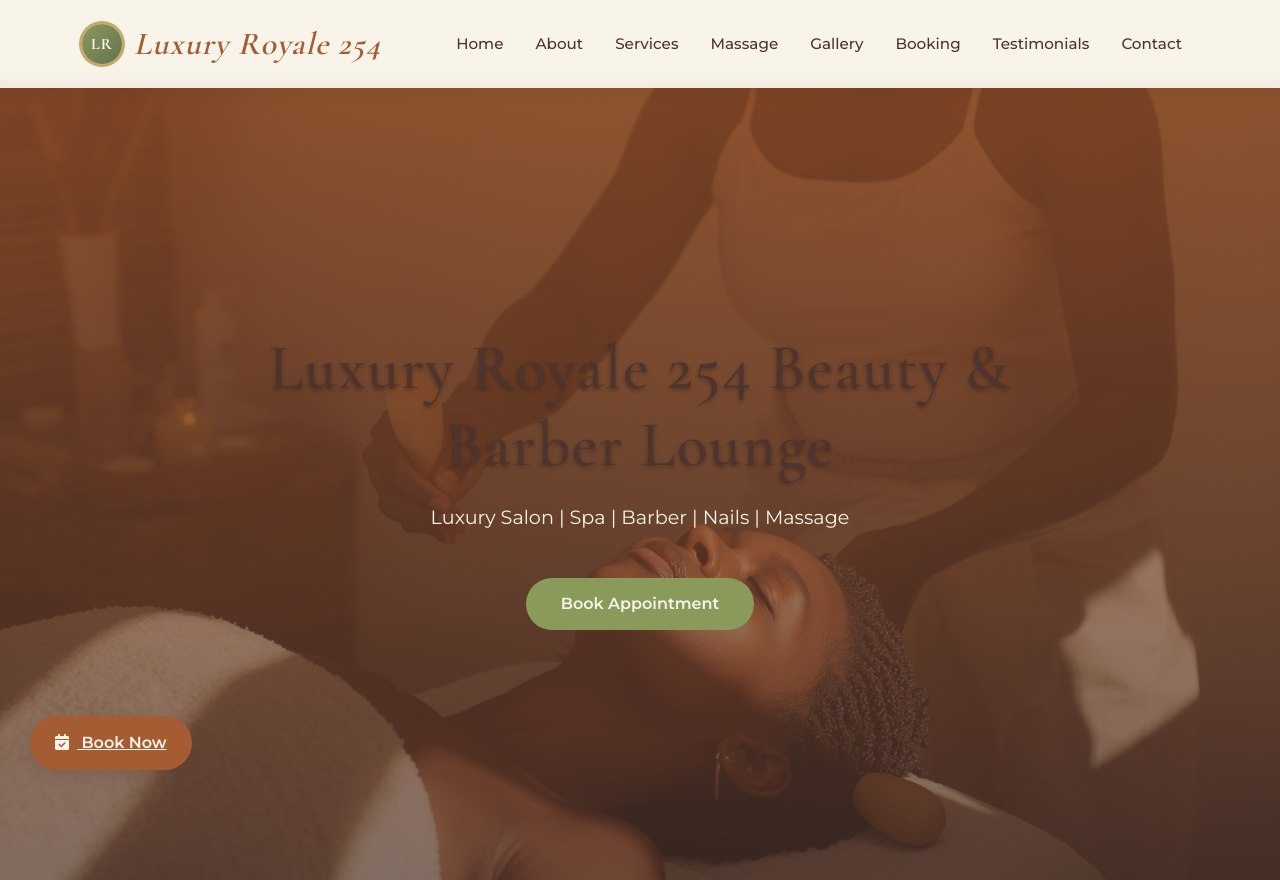
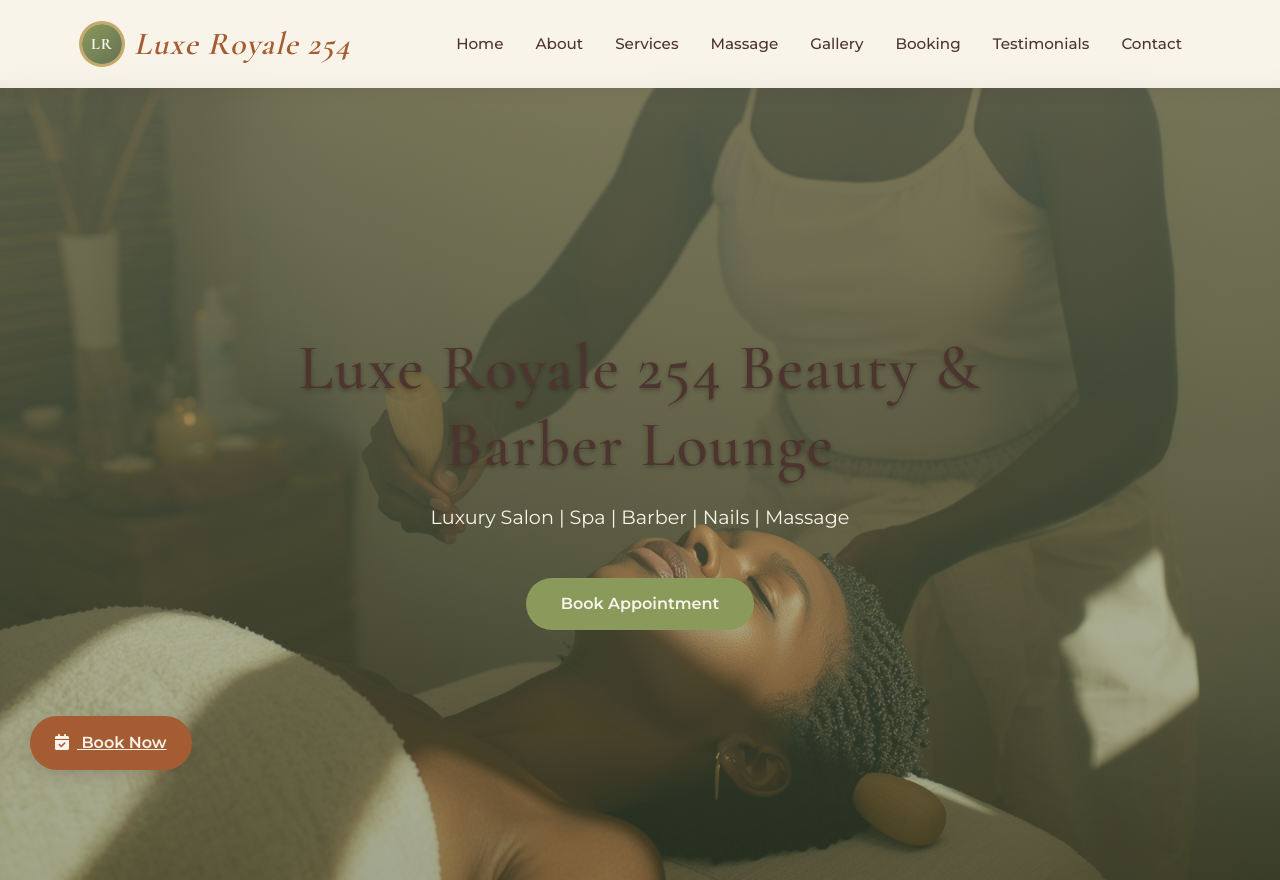
Before and after one commit to GettieSirma/Luxe-Royale-254, a plain HTML site: page index.html in a window 1280 px wide. Shown: the top 880 px of the page. Drawn offline with nearby package versions, Linux system fonts and the light colour scheme.

Commit message:
cChanged the linear gradient for the hero section

```diff
--- a/index.html
+++ b/index.html
@@ -129,12 +129,14 @@
 
     /* Hero Section - Updated with new color scheme */
     .hero {
-      background: linear-gradient(
-          rgba(166, 92, 50, 0.7),   /* Terracotta overlay */
-          rgba(78, 52, 46, 0.7)     /* Mahogany overlay */
+background: linear-gradient(
+          rgba(152, 173, 138, 0.5),   /* Sage green with 50% opacity */
+          rgba(72, 91, 61, 0.5)      /* Moss green with 50% opacity */
         ),
         url('/images/Lucid_Origin_A_serene_sunlit_wellness_center_A_black_woman_lie_1.jpg')
         center/cover no-repeat;
+
+
       height: 100vh;
       color: var(--cream);
       display: flex;
@@ -740,7 +742,7 @@
       <a class="navbar-brand" href="#">
         <div class="logo-container">
           <div class="logo-symbol"></div>
-          <span>Luxury <span>Royale 254</span></span>
+          <span>Luxe <span>Royale 254</span></span>
         </div>
       </a>
       <button class="navbar-toggler" type="button" data-bs-toggle="collapse" data-bs-target="#navbarNav">
@@ -764,7 +766,7 @@
   <!-- Hero -->
   <section class="hero" id="home">
     <div class="hero-content" data-aos="fade-up" data-aos-delay="200">
-      <h1>Luxury Royale 254 Beauty & Barber Lounge</h1>
+      <h1>Luxe Royale 254 Beauty & Barber Lounge</h1>
       <p>Luxury Salon | Spa | Barber | Nails | Massage</p>
       <a href="#booking" class="btn btn-custom mt-3">Book Appointment</a>
     </div>
```
